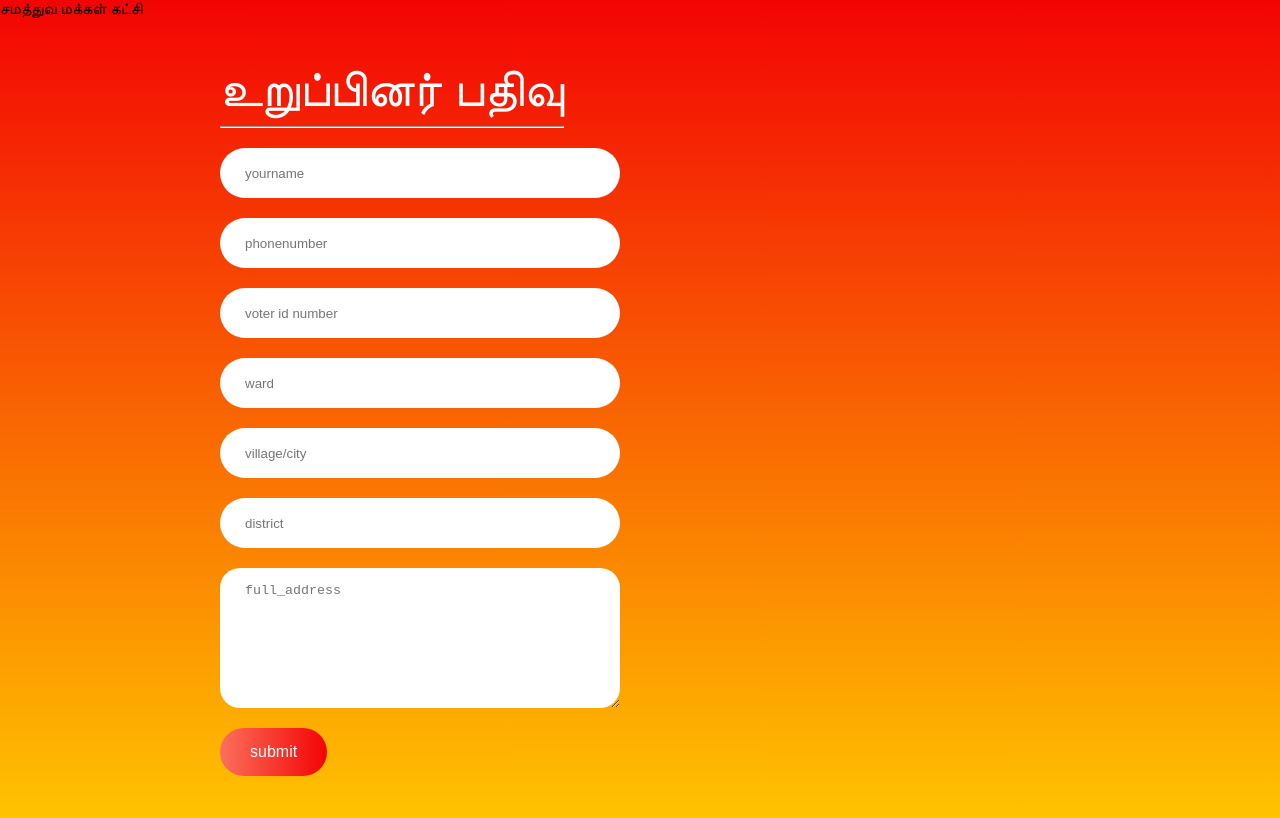
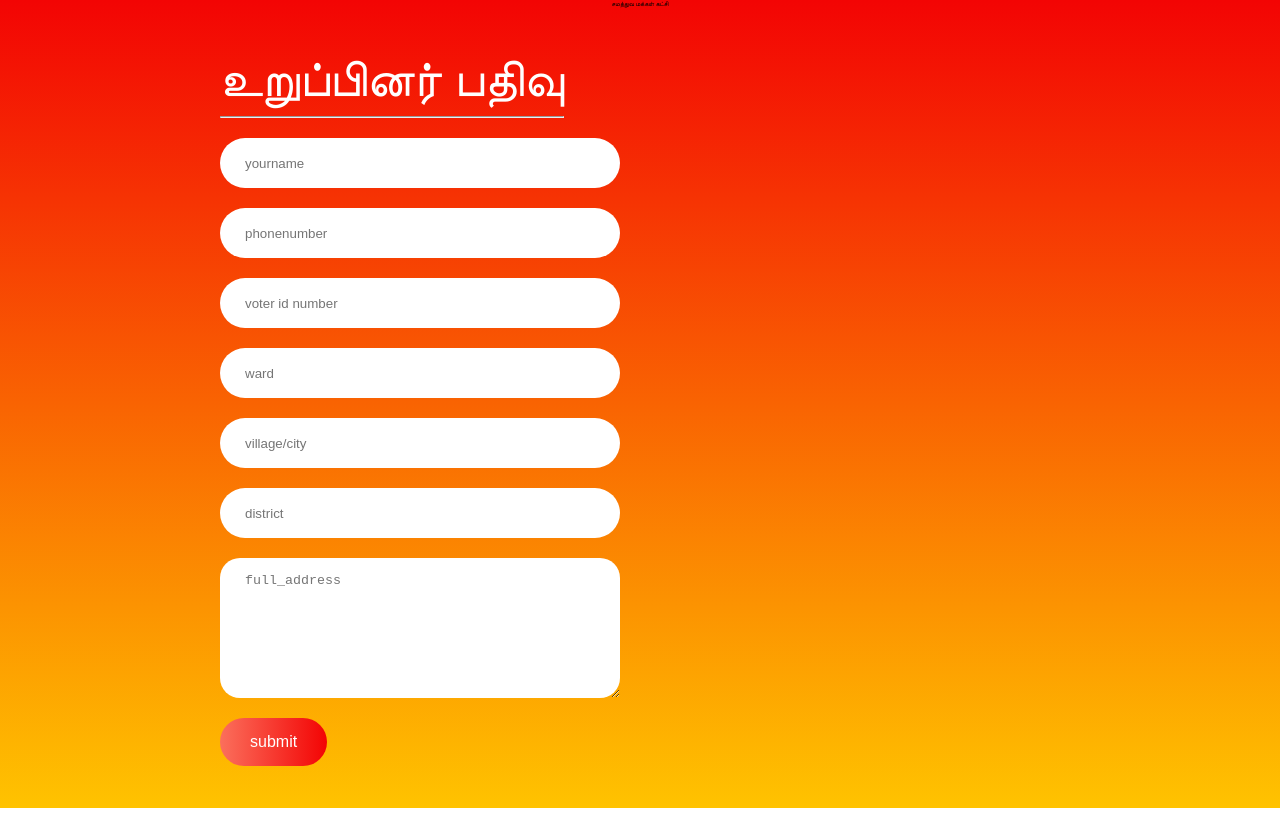
Before and after one commit to Androiddev126/Mail_automation, a plain HTML site: page index.html in a window 1280 px wide. Drawn offline with Linux system fonts and the light colour scheme.

Commit message:
Update index.html

```diff
--- a/index.html
+++ b/index.html
@@ -9,8 +9,9 @@
   <link rel="stylesheet" href="styles.css" />
 
   </head>
-<p>
-சமத்துவ மக்கள் கட்சி </p>
+<center>
+  <p style=" font-size:40%">
+சமத்துவ மக்கள் கட்சி </p></center>
 
   <body>
     <div class="contact-container">
```
